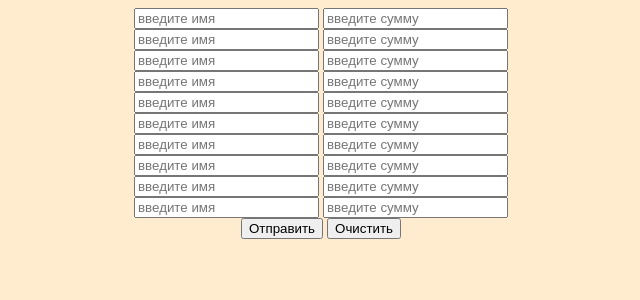
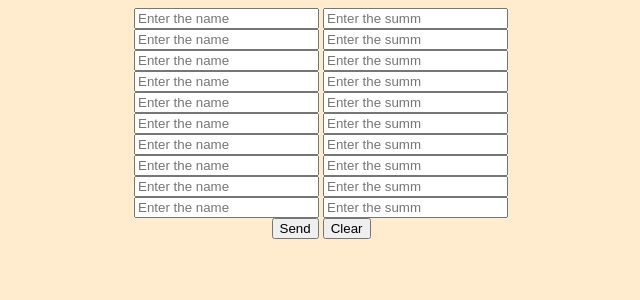
Before and after one commit to vls2693/douson, a Python web app: template flask/templates/index.html in a window 1280 px wide. Shown: the top 300 px of the page, without its empty margins (319-959 px from the left). Run offline with Jinja, Linux system fonts and the light colour scheme; the template is opened without the code that fills it, so the values that code supplies are empty.

Commit message:
1. заменил текст на анлийский, 2. исправил баг с вводом пустых значений, 3. сделал 10 полей, 4. сделал все поля необязательными для заполнения

```diff
--- a/flask/templates/index.html
+++ b/flask/templates/index.html
@@ -12,38 +12,38 @@
 <body>
     <center>
         <form method="POST">
-            <input name="name0" placeholder="введите имя" type="text">
-            <input name="sum0" placeholder="введите сумму" type="number">
+            <input name="name0" placeholder="Enter the name" type="text">
+            <input name="sum0" placeholder="Enter the summ" type="number">
             <br>
-            <input name="name1" placeholder="введите имя" type="text">
-            <input name="sum1" placeholder="введите сумму" type="number">
+            <input name="name1" placeholder="Enter the name" type="text">
+            <input name="sum1" placeholder="Enter the summ" type="number">
             <br>
-            <input name="name2" placeholder="введите имя" type="text">
-            <input name="sum2" placeholder="введите сумму" type="number">
+            <input name="name2" placeholder="Enter the name" type="text">
+            <input name="sum2" placeholder="Enter the summ" type="number">
             <br>
-            <input name="name3" placeholder="введите имя" type="text">
-            <input name="sum3" placeholder="введите сумму" type="number">
+            <input name="name3" placeholder="Enter the name" type="text">
+            <input name="sum3" placeholder="Enter the summ" type="number">
             <br>
-            <input name="name4" placeholder="введите имя" type="text">
-            <input name="sum4" placeholder="введите сумму" type="number">
+            <input name="name4" placeholder="Enter the name" type="text">
+            <input name="sum4" placeholder="Enter the summ" type="number">
             <br>
-            <input name="name5" placeholder="введите имя" type="text">
-            <input name="sum5" placeholder="введите сумму" type="number">
+            <input name="name5" placeholder="Enter the name" type="text">
+            <input name="sum5" placeholder="Enter the summ" type="number">
             <br>
-            <input name="name6" placeholder="введите имя" type="text">
-            <input name="sum6" placeholder="введите сумму" type="number">
+            <input name="name6" placeholder="Enter the name" type="text">
+            <input name="sum6" placeholder="Enter the summ" type="number">
             <br>
-            <input name="name7" placeholder="введите имя" type="text">
-            <input name="sum7" placeholder="введите сумму" type="number">
+            <input name="name7" placeholder="Enter the name" type="text">
+            <input name="sum7" placeholder="Enter the summ" type="number">
             <br>
-            <input name="name8" placeholder="введите имя" type="text">
-            <input name="sum8" placeholder="введите сумму" type="number">
+            <input name="name8" placeholder="Enter the name" type="text">
+            <input name="sum8" placeholder="Enter the summ" type="number">
             <br>
-            <input name="name9" placeholder="введите имя" type="text">
-            <input name="sum9" placeholder="введите сумму" type="number">
+            <input name="name9" placeholder="Enter the name" type="text">
+            <input name="sum9" placeholder="Enter the summ" type="number">
             <br>
-            <input type="submit" value="Отправить">
-            <input type="reset" value="Очистить">
+            <input type="submit" value="Send">
+            <input type="reset" value="Clear">
         </form>
     </center>
 </body>
```
Also changed, not shown: commom_calc/average.py (+5 -2 lines), commom_calc/report.py (+7 -7 lines).
